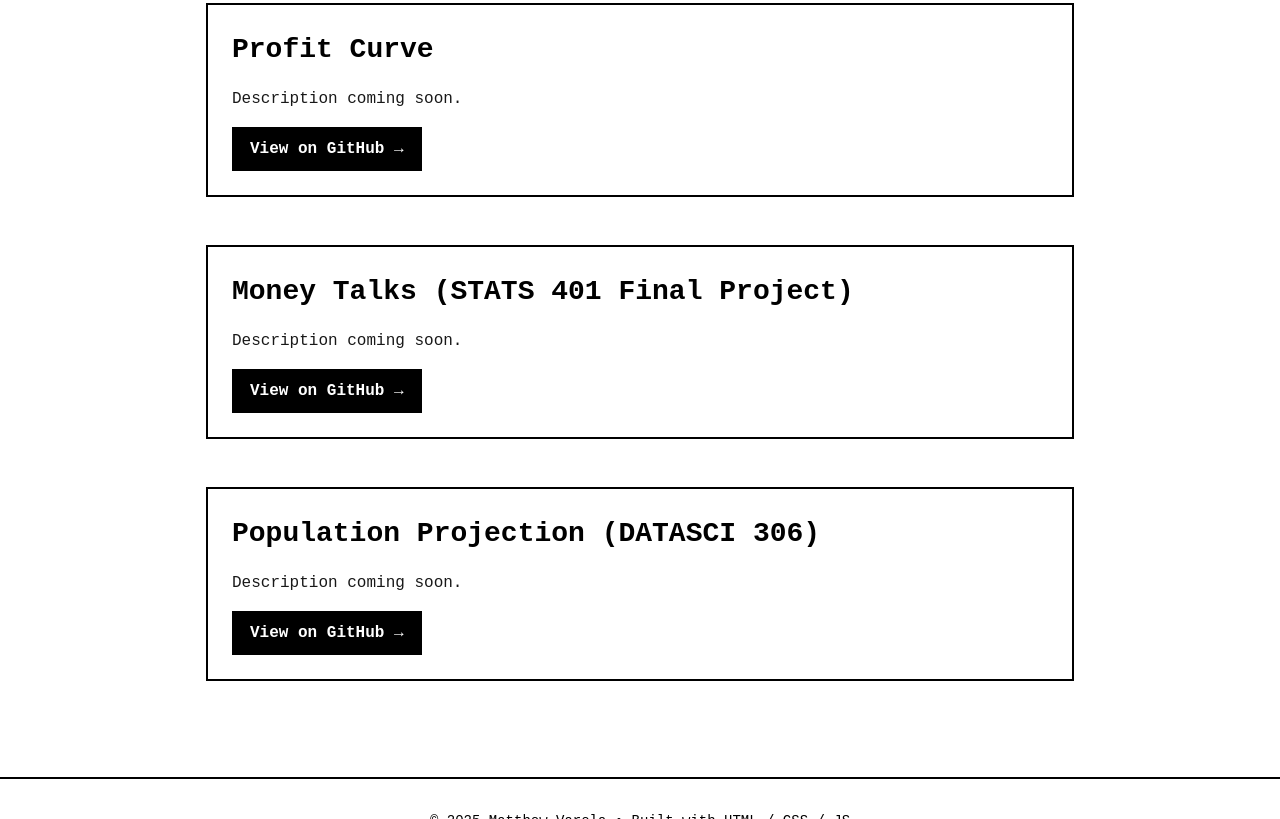
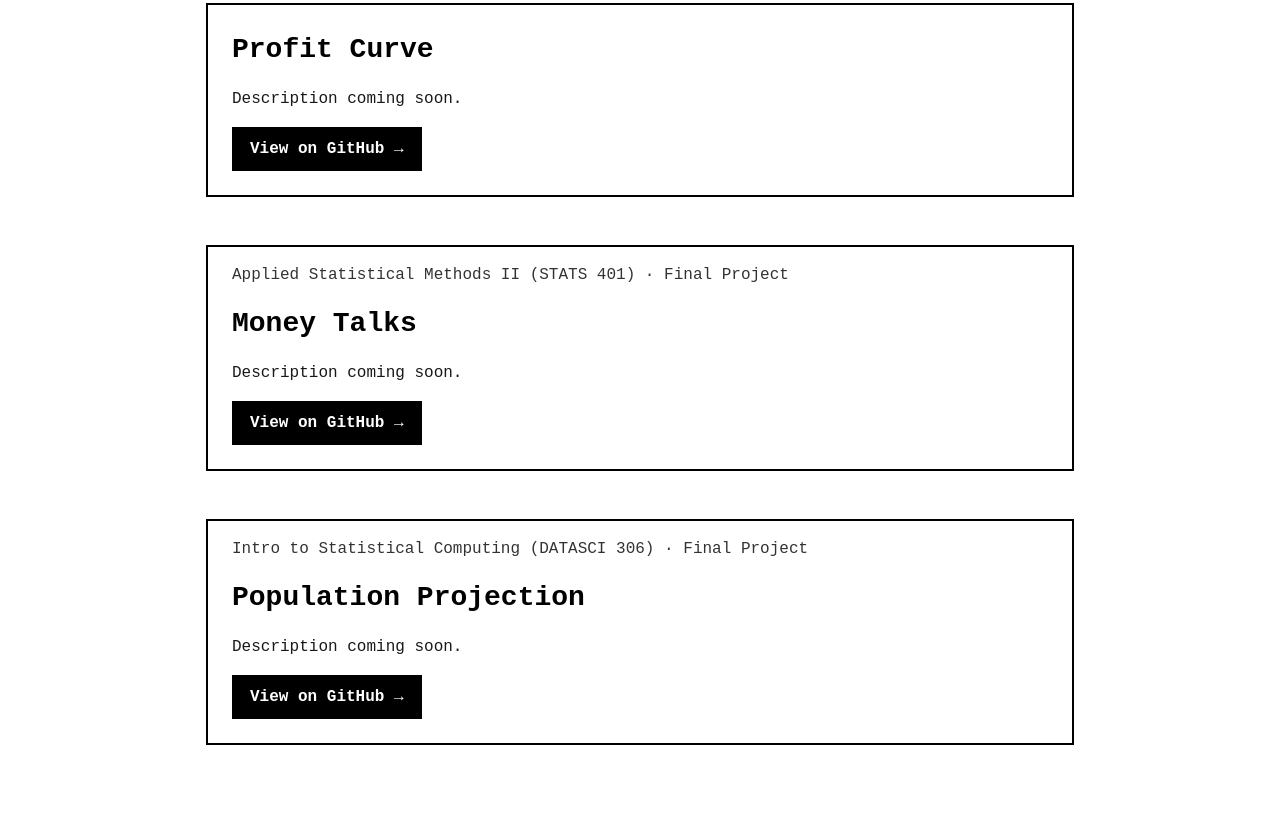
Before and after one commit to matthew-varela/personal-website, a website: page index.html in a window 1280 px wide. Shown: the part 475-1294 px from the top of the page. Drawn offline with Linux system fonts and the light colour scheme.

```diff
--- a/script.js
+++ b/script.js
@@ -15,13 +15,15 @@
     github: "https://github.com/matthew-varela/profit_curve",
   },
   {
-    title: "Money Talks (STATS 401 Final Project)",
+    title: "Money Talks",
+    subtitle: "Applied Statistical Methods II (STATS 401) · Final Project",
     // TODO: Summarize the Money Talks project and its goals.
     description: "Description coming soon.",
     github: "https://github.com/matthew-varela/money_talks",
   },
   {
-    title: "Population Projection (DATASCI 306)",
+    title: "Population Projection",
+    subtitle: "Intro to Statistical Computing (DATASCI 306) · Final Project",
     // TODO: Provide details about the population projection analysis.
     description: "Description coming soon.",
     github: "https://github.com/matthew-varela/datasci306_population_projection",
@@ -37,6 +39,14 @@
   const title = document.createElement("h2");
   title.className = "project-title";
   title.textContent = p.title;
+
+  // Optional subtitle
+  if (p.subtitle) {
+    const subtitle = document.createElement("p");
+    subtitle.className = "project-subtitle";
+    subtitle.textContent = p.subtitle;
+    card.appendChild(subtitle);
+  }
 
   const desc = document.createElement("p");
   desc.className = "project-desc";
--- a/styles.css
+++ b/styles.css
@@ -180,3 +180,9 @@
 .about-header .headshot {
   margin: 0;
 }
+
+.project-subtitle {
+  font-size: 1rem;
+  opacity: 0.8;
+  margin-top: -0.5rem;
+}
```
